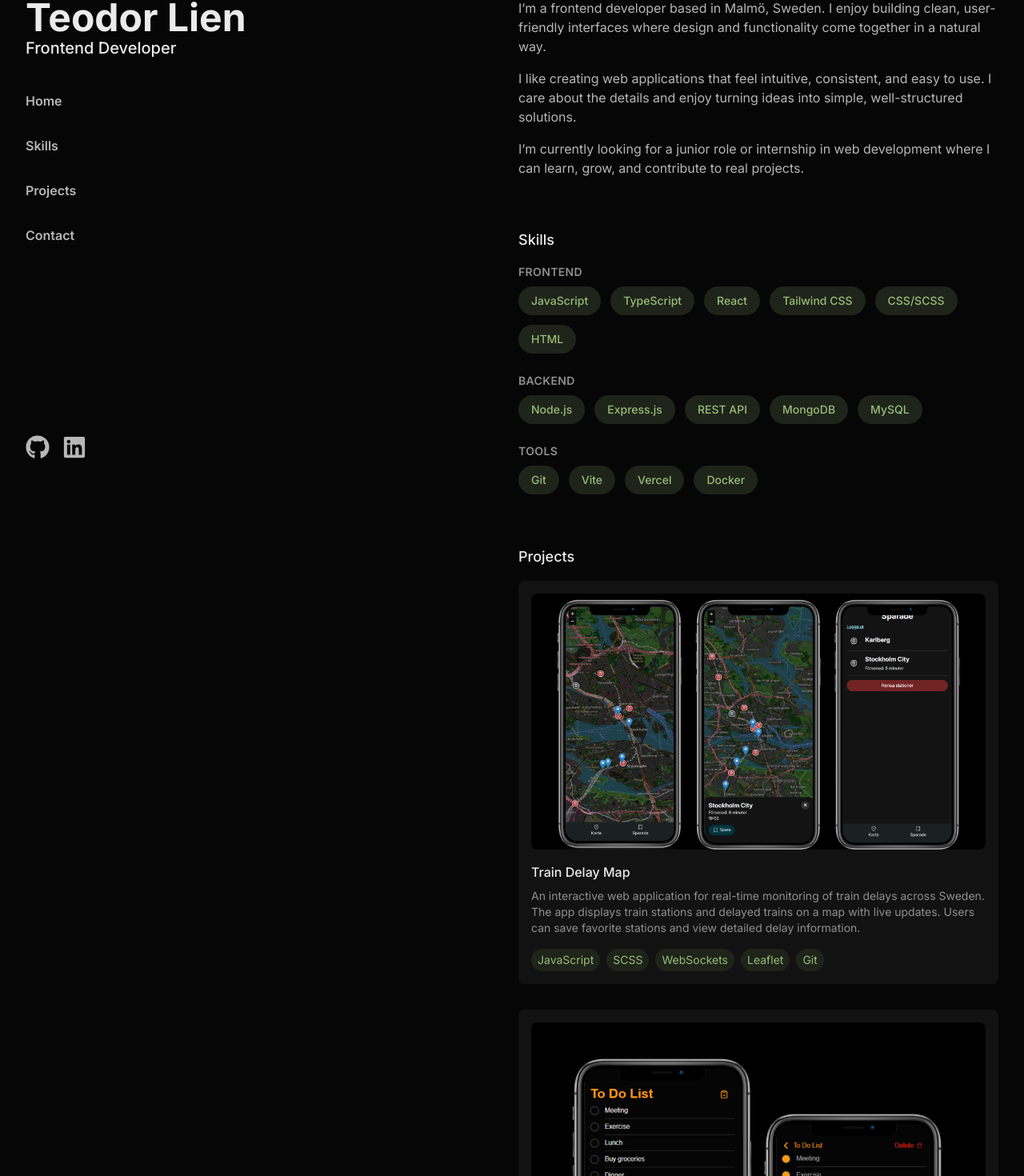
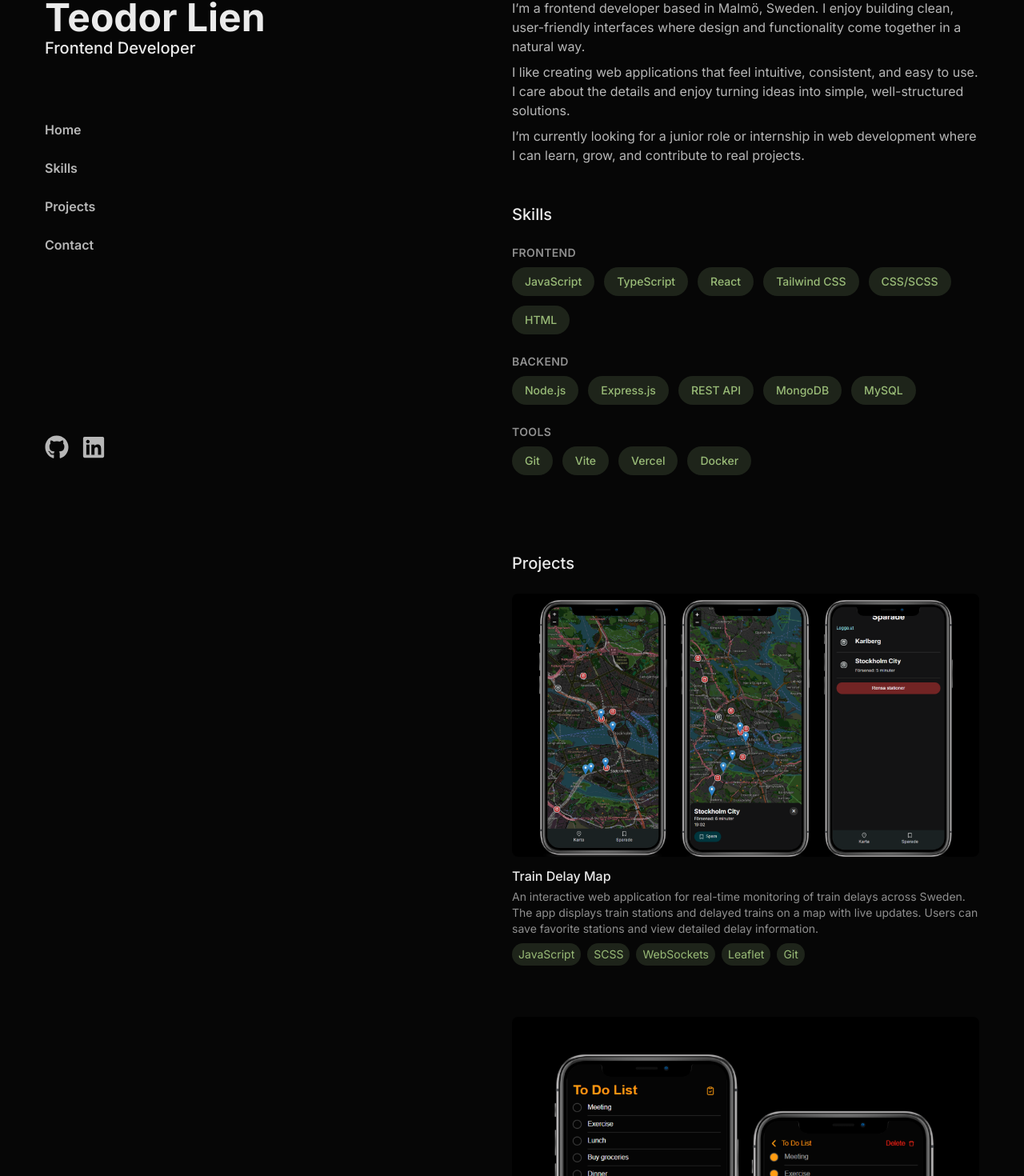
Before and after one commit to Teodor29/Teodor29.github.io, a React (Vite) app: page / in a window 1280 px wide. Shown: the part 114-1584 px from the top of the page at 80% size. Built offline with nearby package versions, Linux system fonts and the light colour scheme.

Commit message:
update styles

```diff
--- a/src/App.jsx
+++ b/src/App.jsx
@@ -7,14 +7,14 @@ import { skills } from "./data/portfolioData";
 
 function App() {
   return (
-    <div className="mx-4 md:mx-8">
+    <div className="px-6 py-12 md:mx-8 md:py-0">
       <div className="max-w-7xl mx-auto">
-        <div className="grid grid-cols-1 md:grid-cols-2 gap-4">
+        <div className="grid grid-cols-1 md:grid-cols-2 ">
           <div className="flex flex-col max-h-screen md:sticky top-0 pt-0">
             <Header />
           </div>
 
-          <div className="py-4 md:py-28">
+          <div className="md:py-28">
             <Home />
             <Skills skills={skills} />
             <Projects />
--- a/src/components/Footer.jsx
+++ b/src/components/Footer.jsx
@@ -3,8 +3,8 @@ import { IoMail } from "react-icons/io5";
 
 function Footer() {
   return (
-    <div className="py-4 md:py-8" id="contact">
-      <h2 className="mb-4">Contact me!</h2>
+    <section className="section" id="contact">
+      <h2 className="section-heading">Contact me!</h2>
       <div className="flex flex-col gap-2">
         <p>
           <a href="mailto:teodor.lien@gmail.com" className="footerlink">
@@ -25,7 +25,7 @@ function Footer() {
           </a>
         </p>
       </div>
-    </div>
+    </section>
   );
 }
 
--- a/src/components/Header.jsx
+++ b/src/components/Header.jsx
@@ -7,31 +7,73 @@ function Header() {
       window.scrollTo({ top: 0, behavior: "smooth" });
       return;
     }
-    document.getElementById(id)?.scrollIntoView({ behavior: "smooth", block: "start" });
+    document
+      .getElementById(id)
+      ?.scrollIntoView({ behavior: "smooth", block: "start" });
   };
 
   return (
-    <div className="header h-full flex flex-col pt-8 md:py-28">
+    <div className="header h-full flex flex-col pb-6 md:py-28">
       <div>
-        <h1 className="text-5xl font-bold">
-          <a href="#home" onClick={(e) => handleScroll(e, "home")} className="text-fg-heading">
-            Teodor Lien
+        <div className="md:mb-16">
+          <h1 className="text-5xl font-bold">
+            <a
+              href="#home"
+              onClick={(e) => handleScroll(e, "home")}
+              className="text-fg-heading"
+            >
+              Teodor Lien
+            </a>
+          </h1>
+          <h2 className="text-xl">Frontend Developer</h2>
+        </div>
+
+        <div className="flex gap-3 md:gap-0 md:flex-col md:mb-8">
+          <a
+            href="#home"
+            onClick={(e) => handleScroll(e, "home")}
+            className="navlink hidden md:block"
+          >
+            Home
           </a>
-        </h1>
-        <h2 className="text-xl">Frontend Developer</h2>
-
-        <div className="flex md:flex-col gap-4 mt-4 md:mt-8">
-          <a href="#home" onClick={(e) => handleScroll(e, "home")} className="navlink">Home</a>
-          <a href="#skills" onClick={(e) => handleScroll(e, "skills")} className="navlink">Skills</a>
-          <a href="#projects" onClick={(e) => handleScroll(e, "projects")} className="navlink">Projects</a>
-          <a href="#contact" onClick={(e) => handleScroll(e, "contact")} className="navlink">Contact</a>
+          <a
+            href="#skills"
+            onClick={(e) => handleScroll(e, "skills")}
+            className="navlink"
+          >
+            Skills
+          </a>
+          <a
+            href="#projects"
+            onClick={(e) => handleScroll(e, "projects")}
+            className="navlink"
+          >
+            Projects
+          </a>
+          <a
+            href="#contact"
+            onClick={(e) => handleScroll(e, "contact")}
+            className="navlink"
+          >
+            Contact
+          </a>
         </div>
       </div>
-      <div className="mt-0 pt-4 flex gap-4 md:mt-auto md:pt-12">
-        <a href="https://github.com/Teodor29" target="_blank" rel="noopener noreferrer" className="iconlink">
+      <div className="flex gap-3 md:gap-4 md:mt-auto">
+        <a
+          href="https://github.com/Teodor29"
+          target="_blank"
+          rel="noopener noreferrer"
+          className="iconlink"
+        >
           <FaGithub size={30} />
         </a>
-        <a href="https://www.linkedin.com/in/teodorlien" target="_blank" rel="noopener noreferrer" className="iconlink">
+        <a
+          href="https://www.linkedin.com/in/teodorlien"
+          target="_blank"
+          rel="noopener noreferrer"
+          className="iconlink"
+        >
           <FaLinkedin size={30} />
         </a>
       </div>
--- a/src/components/Home.jsx
+++ b/src/components/Home.jsx
@@ -1,6 +1,6 @@
 const Home = () => {
   return (
-    <div className="flex flex-col pb-4 md:pb-8 gap-4" id="home">
+    <section className="section md:p-0 space-y-2" id="home">
       <p>
         I’m a frontend developer based in Malmö, Sweden. I enjoy building clean,
         user-friendly interfaces where design and functionality come together in
@@ -15,7 +15,7 @@ const Home = () => {
         I’m currently looking for a junior role or internship in web development
         where I can learn, grow, and contribute to real projects.
       </p>
-    </div>
+    </section>
   );
 };
 
--- a/src/components/ProjectCard.jsx
+++ b/src/components/ProjectCard.jsx
@@ -3,19 +3,15 @@ import { FiExternalLink } from "react-icons/fi";
 
 const ProjectCard = ({ project }) => {
   return (
-    <div
-      className="card transition-colors duration-300 ease-in-out cursor-pointer hover:bg-elevated"
-      onClick={() => window.open(project.link, "_blank")}
-    >
+    <div className="card" onClick={() => window.open(project.link, "_blank")}>
       <img
         src={project.image}
         alt={project.altText}
-        className="w-full object-cover rounded-lg"
+        className="w-full object-cover rounded-lg mb-3"
       />
-      <div className="font-sans pt-4">
-        <h3 className="pb-2">{project.title}</h3>
-          <p className="text-sm text-fg-muted">{project.description}</p>
-          <ul className="flex gap-2 m-0 p-0 list-none flex-wrap pt-4">
+      <h3 className="mb-1">{project.title}</h3>
+      <p className="text-sm text-fg-muted mb-2">{project.description}</p>
+      <ul className="flex gap-2 list-none flex-wrap">
         {project.skills.map((skill) => (
           <li key={skill} className="pill-sm">
             {skill}
@@ -23,7 +19,6 @@ const ProjectCard = ({ project }) => {
         ))}
       </ul>
     </div>
-    </div>
   );
 };
 
--- a/src/components/Projects.jsx
+++ b/src/components/Projects.jsx
@@ -4,14 +4,14 @@ import { projects } from "../data/portfolioData";
 
 const Projects = () => {
   return (
-    <div id="projects" className="py-4 md:py-8">
-      <h2 className="mb-4">Projects</h2>
-      <div className="flex flex-col gap-8">
+    <section id="projects" className="section">
+      <h2 className="section-heading">Projects</h2>
+      <div className="flex flex-col gap-8 md:gap-16">
         {projects.map((project, index) => (
           <ProjectCard key={index} project={project} />
         ))}
       </div>
-    </div>
+    </section>
   );
 };
 
--- a/src/components/Skills.jsx
+++ b/src/components/Skills.jsx
@@ -2,13 +2,13 @@ import React from "react";
 
 const Skills = ({ skills }) => {
   return (
-    <div id="skills" className="py-4 md:py-8">
-      <h2 className="mb-4">Skills</h2>
-      <div className="flex flex-col gap-4 md:gap-6">
+    <section id="skills" className="section">
+      <h2 className="section-heading">Skills</h2>
+      <div className="flex flex-col gap-3 md:gap-6">
         {skills.map(({ category, items }) => (
           <div key={category}>
             <div className="">
-              <h3 className="text-sm font-semibold uppercase tracking-wide mb-2 opacity-60">
+              <h3 className="text-sm font-semibold uppercase tracking-wide mb-2 text-fg-muted">
                 {category}
               </h3>
               <ul className="flex gap-2 md:gap-3 pl-0 list-none flex-wrap">
@@ -22,7 +22,7 @@ const Skills = ({ skills }) => {
           </div>
         ))}
       </div>
-    </div>
+    </section>
   );
 };
 
--- a/src/index.css
+++ b/src/index.css
@@ -55,8 +55,16 @@
 }
 
 @layer components {
+  .section {
+    @apply py-6 md:py-12
+  }
+
+  .section-heading {
+    @apply text-xl mb-3 md:mb-6;
+  }
+
   .card {
-    @apply rounded-lg bg-surface p-4;
+    @apply rounded-lg -m-4 p-4 transition-colors duration-300 ease-in-out cursor-pointer hover:bg-surface;
   }
 
   .pill {
@@ -68,14 +76,14 @@
   }
 
   .navlink {
-    @apply no-underline font-semibold self-start py-2 transition-colors text-fg hover:text-accent-hover;
+    @apply text-sm md:text-base no-underline font-semibold self-start py-3 transition-colors text-fg hover:text-accent-hover;
   }
 
   .iconlink {
-    @apply text-fg no-underline flex items-center gap-2;
+    @apply text-fg hover:text-accent-hover no-underline flex items-center gap-2 transition-colors;
   }
 
   .footerlink {
-    @apply text-fg hover:text-accent-hover no-underline flex items-center gap-2;
+    @apply text-fg hover:text-accent-hover no-underline flex items-center gap-2 transition-colors;
   }
 }
```
Lines whose indentation alone changed are shown as unchanged.
